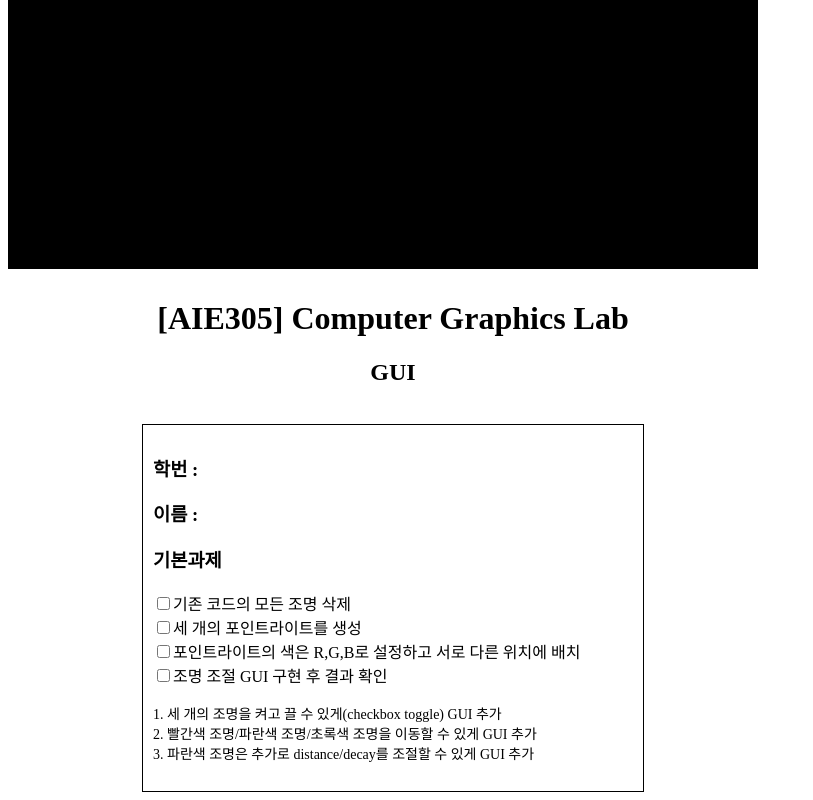
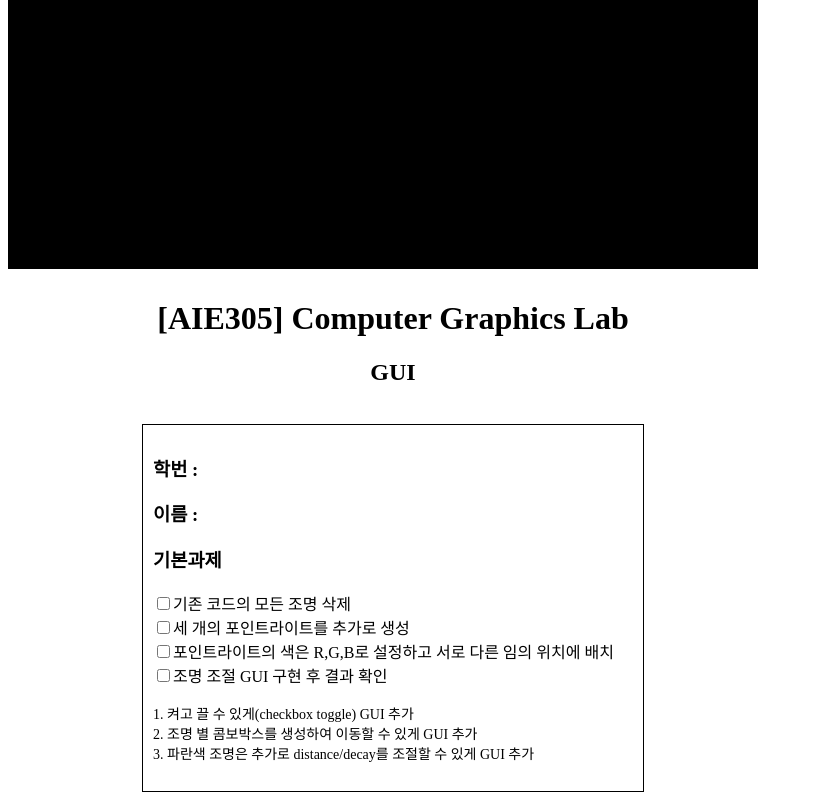
Before and after one commit to youngjinDAU/-AIE305-Computer-Graphics, a plain HTML site: page index.html in a window 1280 px wide. Shown: the part 489-1289 px from the top of the page, without its empty margins (0-813 px from the left). Drawn offline with nearby package versions, Linux system fonts and the light colour scheme; a script that the page names is missing.

Commit message:
231122-gui-code update

```diff
--- a/index.html
+++ b/index.html
@@ -18,11 +18,11 @@
       <h3>이름 : </h3>
       <h3>기본과제 </h3>
       <input type="checkbox" id="hw1" name="hw1" /><label for="hw1">기존 코드의 모든 조명 삭제    </label><br>
-      <input type="checkbox" id="hw2" name="hw2" /><label for="hw2">세 개의 포인트라이트를 생성   </label><br>
-      <input type="checkbox" id="hw3" name="hw3" /><label for="hw3">포인트라이트의 색은 R,G,B로 설정하고 서로 다른 위치에 배치  </label><br>
+      <input type="checkbox" id="hw2" name="hw2" /><label for="hw2">세 개의 포인트라이트를 추가로 생성   </label><br>
+      <input type="checkbox" id="hw3" name="hw3" /><label for="hw3">포인트라이트의 색은 R,G,B로 설정하고 서로 다른 임의 위치에 배치  </label><br>
       <input type="checkbox" id="hw4" name="hw4" /><label for="hw4"></label>조명 조절 GUI 구현 후 결과 확인
-      <div style="font-size:14px"><br>1. 세 개의 조명을 켜고 끌 수 있게(checkbox toggle) GUI 추가
-        <br>2. 빨간색 조명/파란색 조명/초록색 조명을 이동할 수 있게 GUI 추가
+      <div style="font-size:14px"><br>1. 켜고 끌 수 있게(checkbox toggle) GUI 추가
+        <br>2. 조명 별 콤보박스를 생성하여 이동할 수 있게 GUI 추가
         <br>3. 파란색 조명은 추가로 distance/decay를 조절할 수 있게 GUI 추가</div>
 
     </label><br>
```
